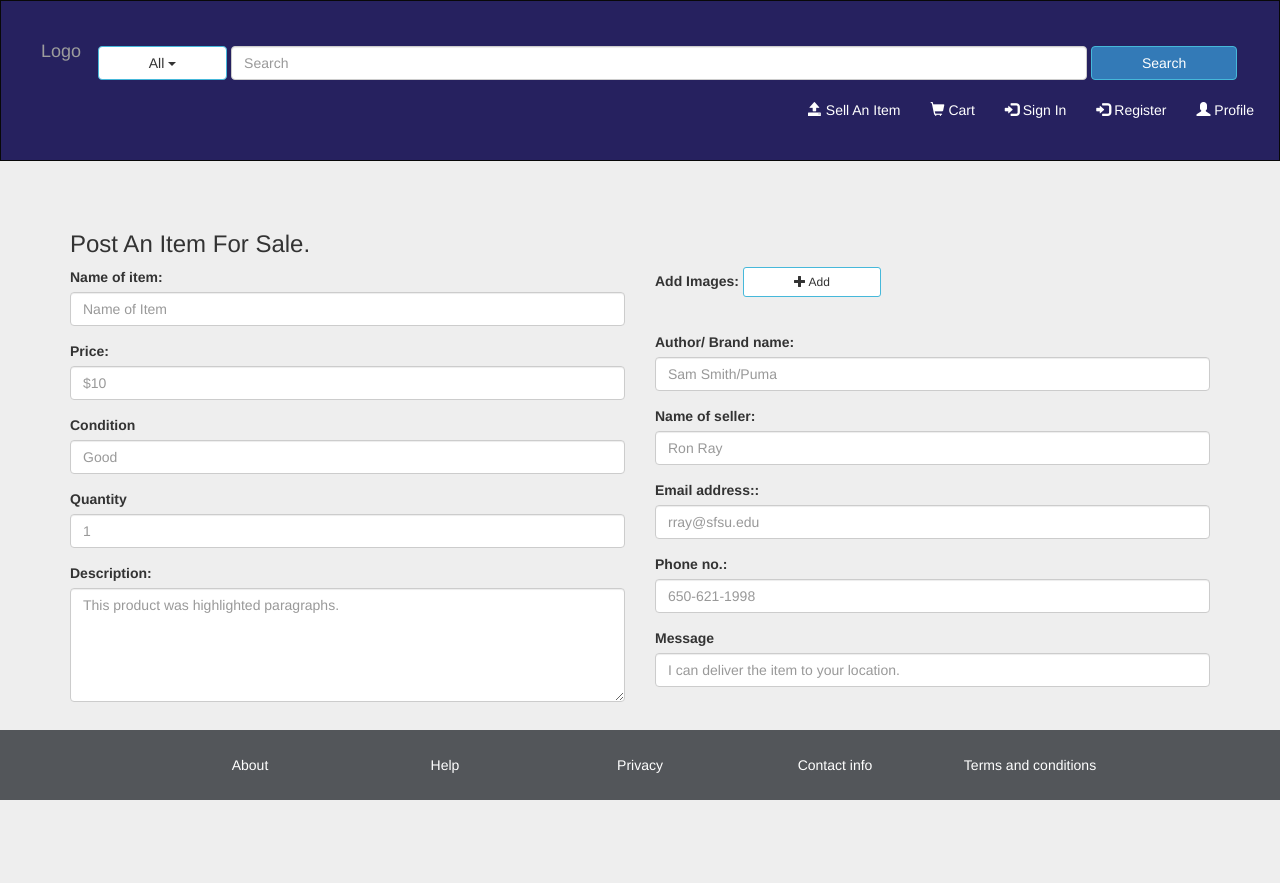
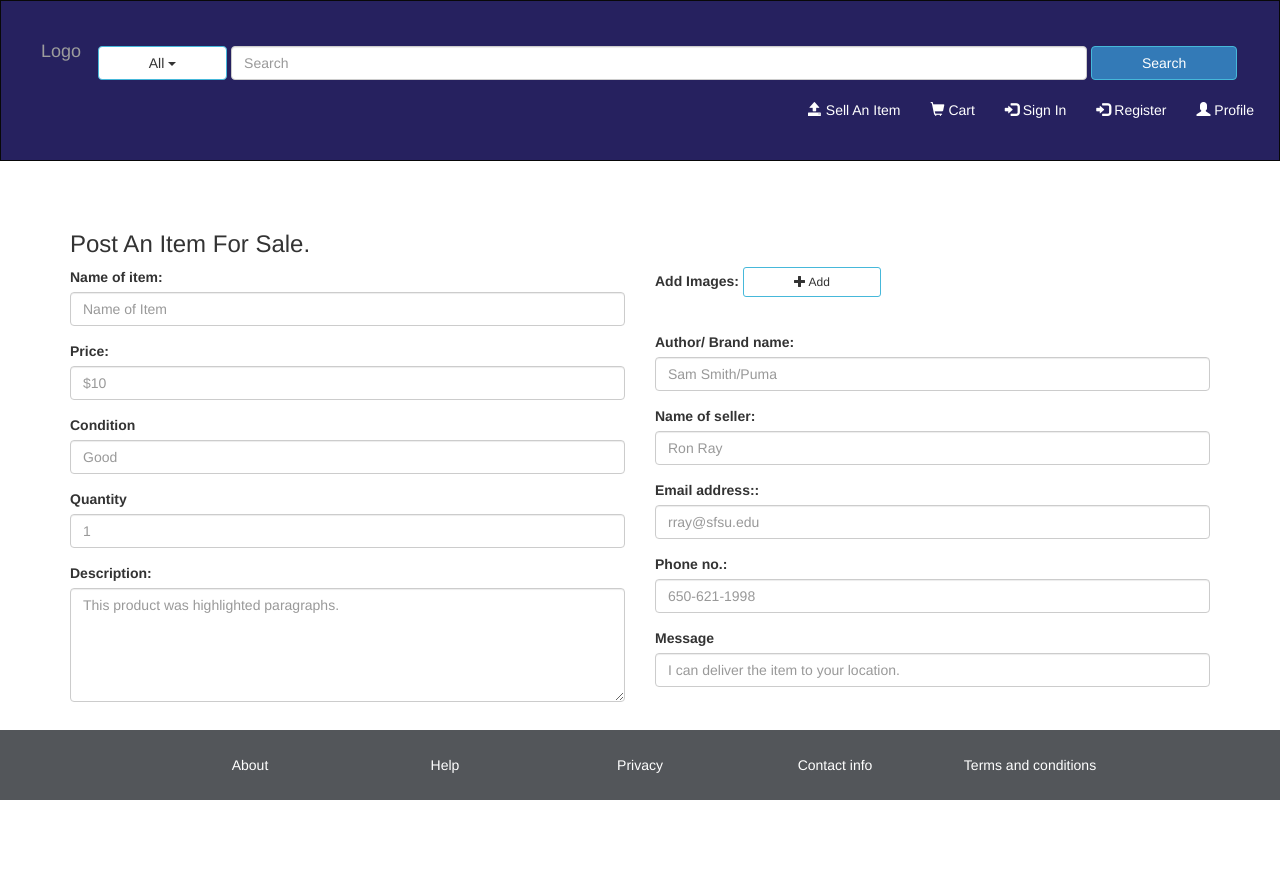
Before and after one commit to ephuong/GatorSwap, a PHP site: page /home/sell in a window 1280 px wide. Run offline with PHP 8.4, Linux system fonts and the light colour scheme.

Commit message:
changed the background colors

```diff
--- a/application/view/home/profile.php
+++ b/application/view/home/profile.php
@@ -2,7 +2,7 @@
  @import "bourbon";
 
 body {
-	background: #eee !important;
+	background: white;
 }
 
 .wrapper {
--- a/application/view/home/register.php
+++ b/application/view/home/register.php
@@ -2,7 +2,7 @@
  @import "bourbon";
 
 body {
-	background: #eee !important;
+	background: white;
 }
 
 .wrapper {
--- a/application/view/home/sell.php
+++ b/application/view/home/sell.php
@@ -2,7 +2,7 @@
  @import "bourbon";
 
 body {
-	background: #eee !important;
+	background: white;
 }
 
 .wrapper {
--- a/application/view/home/signin.php
+++ b/application/view/home/signin.php
@@ -2,7 +2,7 @@
  @import "bourbon";
 
 body {
-	background: #eee !important;
+	background: white;
 }
 
 .wrapper {
```
